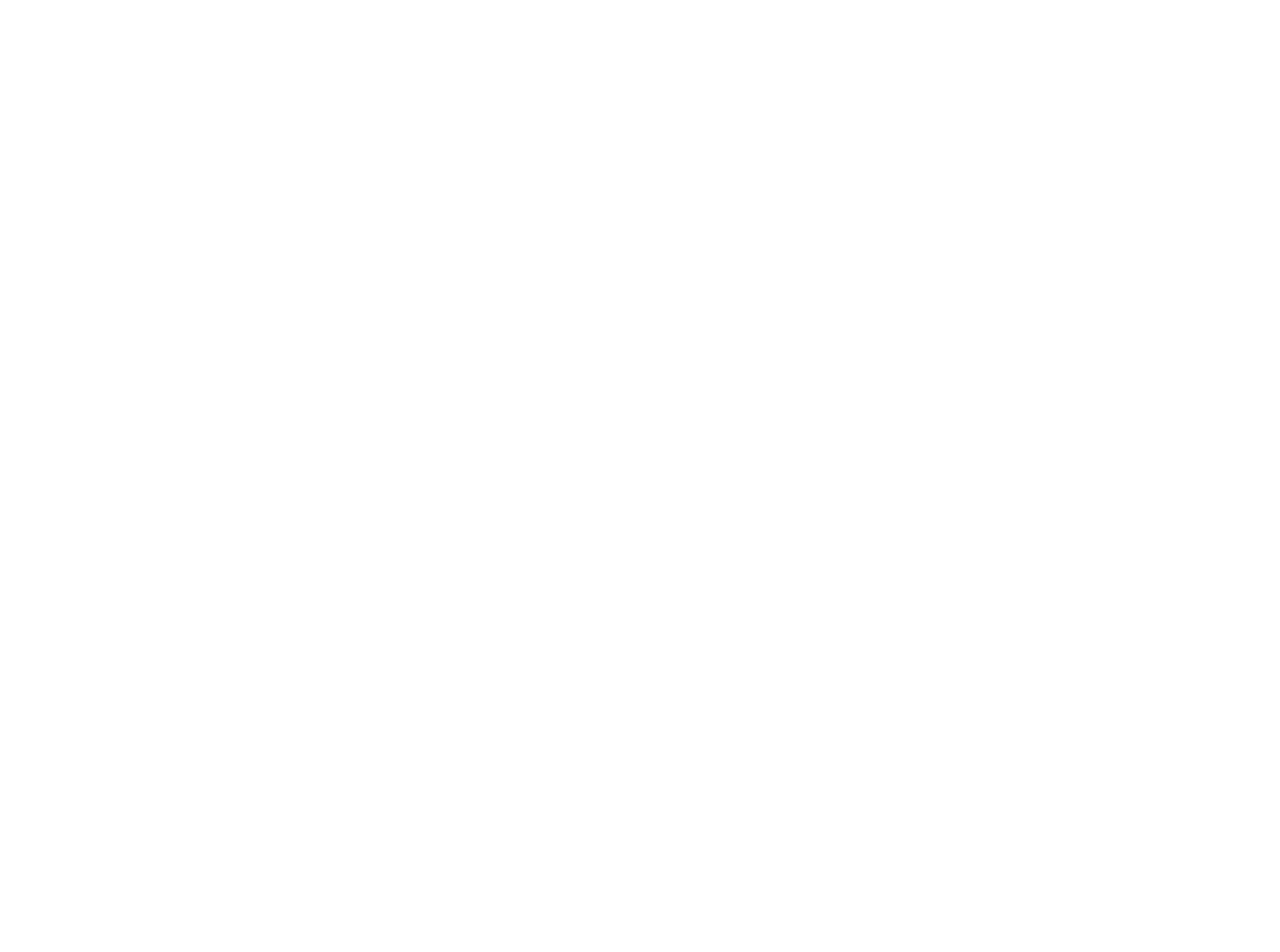
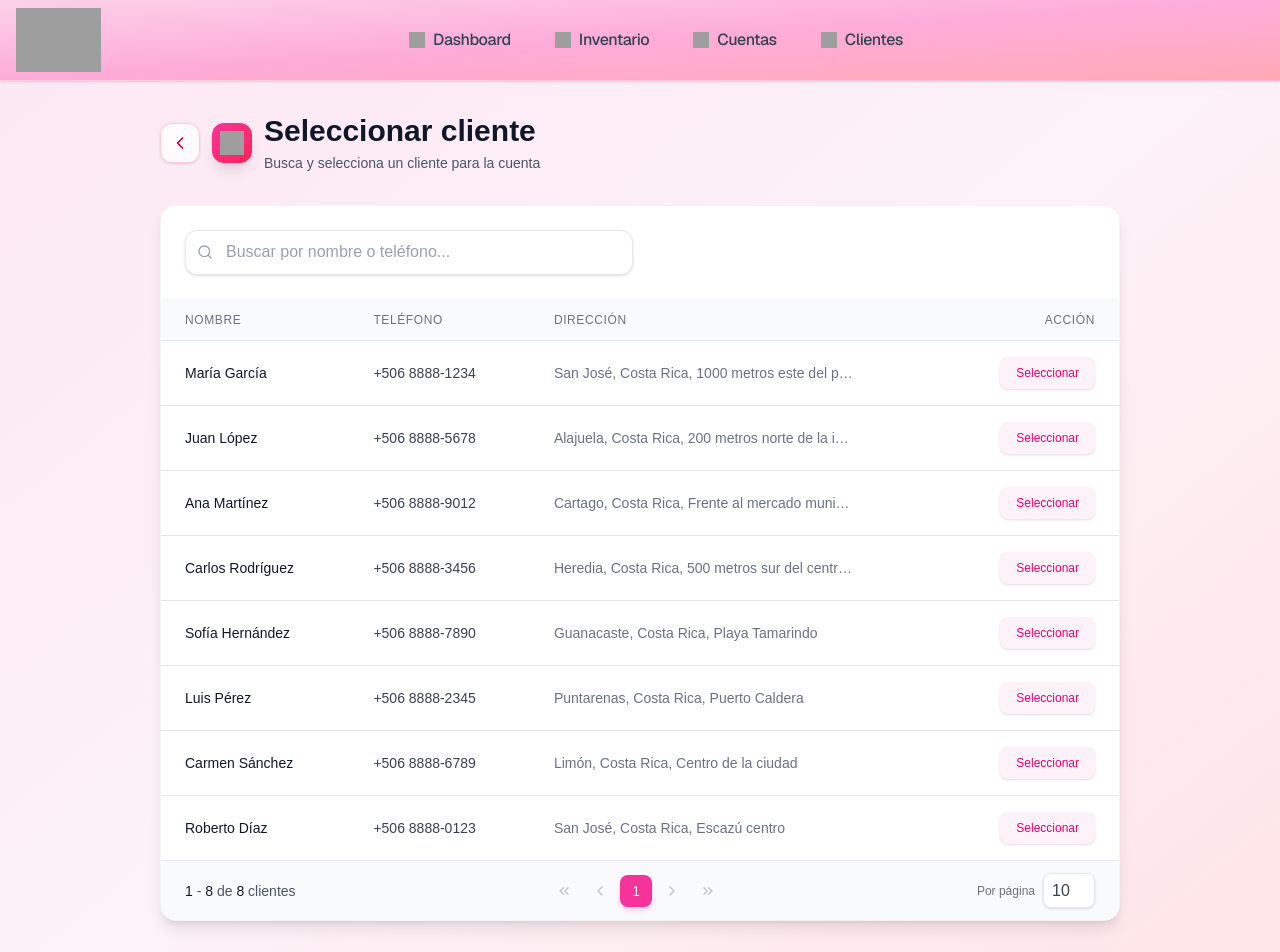
Before and after one commit to Lumen-Tec/Delci-zapatos, a Next.js app in the folder delci-zapatos-web/: page /cuentas/nueva/cliente in a window 1280 px wide. Shown: the top 952 px of the page. Before the commit the page ends 800 px from the top, so only its background shows below. Built offline with nearby package versions, Linux system fonts and the light colour scheme; grey boxes are pictures that could not be loaded.

Commit message:
fix: redireccionamiento

```diff
--- a/delci-zapatos-web/app/cuentas/nueva/cliente/page.tsx
+++ b/delci-zapatos-web/app/cuentas/nueva/cliente/page.tsx
@@ -1,6 +1,6 @@
 'use client';
 
-import React, { useState, useMemo } from 'react';
+import React, { useState, useMemo, useEffect } from 'react';
 import { useRouter } from 'next/navigation';
 import Image from 'next/image';
 import { ChevronLeft, Search, Check } from 'lucide-react';
@@ -16,7 +16,7 @@
 import type { Client } from '@/app/models/client';
 import type { Draft } from '@/app/cuentas/nueva/productos/page';
 
-const DRAFT_KEY = 'delci_client_draft';
+const DRAFT_KEY = 'delci_account_draft';
 
 const safeParse = <T,>(raw: string | null): T | null => {
   if (!raw) return null;
@@ -33,10 +33,21 @@
   const [draft, setDraft] = useState<Draft | null>(null);
   const [query, setQuery] = useState('');
 
+  // Check for existing draft on mount
   React.useEffect(() => {
     const stored = safeParse<Draft>(window.localStorage.getItem(DRAFT_KEY));
     if (stored) {
       setDraft(stored);
+    } else {
+      // Create a default draft if none exists
+      const defaultDraft: Draft = {
+        clientId: '',
+        biweeklyAmount: 0,
+        nextPaymentDate: new Date().toISOString().slice(0, 10),
+        items: []
+      };
+      window.localStorage.setItem(DRAFT_KEY, JSON.stringify(defaultDraft));
+      setDraft(defaultDraft);
     }
   }, []);
 
@@ -63,14 +74,17 @@
     resetPage,
   } = usePagination(filteredClients, { initialPageSize: 10 });
 
+  // Reset to page 1 when search query changes
+  useEffect(() => {
+    resetPage();
+  }, [query, resetPage]);
+
   const handleSelect = (clientId: string) => {
     if (!draft) return;
     const next = { ...draft, clientId };
     window.localStorage.setItem(DRAFT_KEY, JSON.stringify(next));
     router.push('/cuentas/nueva');
   };
-
-  if (!draft) return null;
 
   return (
     <div className="min-h-screen flex flex-col bg-gradient-to-br from-pink-100 via-pink-50 to-rose-100 relative">
@@ -159,7 +173,7 @@
                   </tr>
                 ) : (
                   paginatedItems.map((client) => {
-                    const isSelected = draft.clientId === client.id;
+                    const isSelected = draft?.clientId === client.id;
                     return (
                       <tr
                         key={client.id}
```
